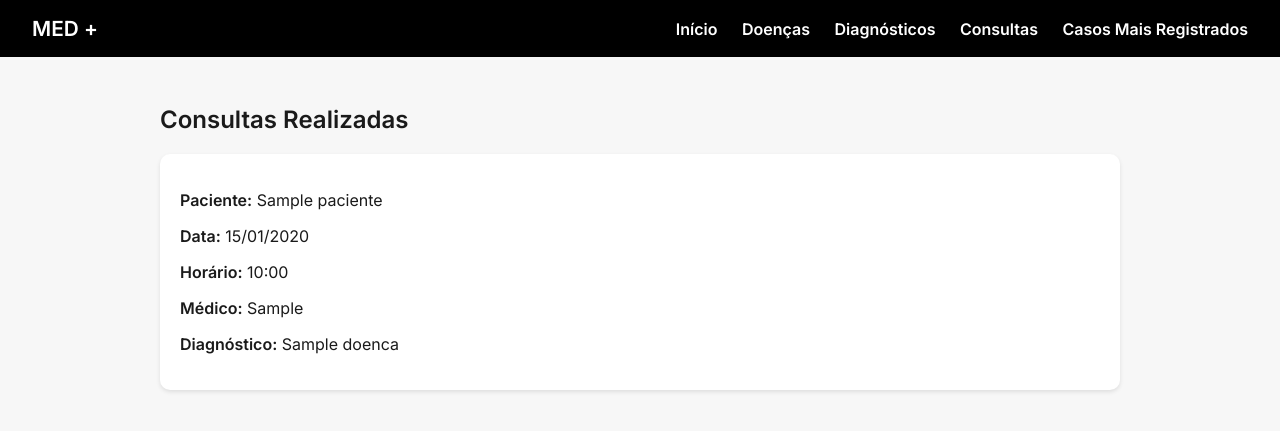
After one commit to VladimirPriviet/MED, a Django app: page /consultas/ in a window 1280 px wide. The commit adds this page. Shown: the top 431 px of the page. Run offline with Django 5.2, Linux system fonts and the light colour scheme; tables that the repository leaves empty hold one stand-in row (values such as "Sample post").

Commit message:
Add files via upload

```diff
--- a/app/forms.py
+++ b/app/forms.py
@@ -45,7 +45,6 @@ class DiagnosticoForm(forms.ModelForm):
             Submit('submit', 'Salvar Diagnóstico', css_class='btn btn-success mt-2')
         )
 
-# Formulários para Sintoma e Doença (opcional, mas útil para o admin ou futuras telas de cadastro)
 class SintomaForm(forms.ModelForm):
     class Meta:
         model = Sintoma
--- a/app/models.py
+++ b/app/models.py
@@ -27,7 +27,7 @@ class Sintoma(models.Model):
         verbose_name = "Sintoma"
         verbose_name_plural = "Sintomas"
 
-class Doenca(models.Model): # <<< ESTA CLASSE PRECISA SER ADICIONADA OU VERIFICADA
+class Doenca(models.Model):
     nome = models.CharField(max_length=200, unique=True, verbose_name="Nome da Doença")
     descricao = models.TextField(blank=True, null=True, verbose_name="Descrição da Doença")
     sintomas_comuns = models.ManyToManyField(Sintoma, blank=True, verbose_name="Sintomas Comuns")
@@ -41,7 +41,7 @@ class Doenca(models.Model): # <<< ESTA CLASSE PRECISA SER ADICIONADA OU VERIFICA
 
 class Diagnostico(models.Model):
     paciente = models.ForeignKey(Paciente, on_delete=models.CASCADE, verbose_name="Paciente")
-    doenca = models.ForeignKey(Doenca, on_delete=models.CASCADE, verbose_name="Doença Diagnosticada") # Depende da Doenca
+    doenca = models.ForeignKey(Doenca, on_delete=models.CASCADE, verbose_name="Doença Diagnosticada")
     data_diagnostico = models.DateField(auto_now_add=True, verbose_name="Data do Diagnóstico")
     observacoes = models.TextField(blank=True, null=True, verbose_name="Observações do Diagnóstico")
     arquivo_diagnostico = models.FileField(upload_to='diagnosticos/', blank=True, null=True, verbose_name="Anexar Arquivo")
@@ -53,3 +53,18 @@ class Diagnostico(models.Model):
         verbose_name = "Diagnóstico"
         verbose_name_plural = "Diagnósticos"
         ordering = ['-data_diagnostico']
+
+class Consulta(models.Model):
+    data = models.DateField(verbose_name="Data da Consulta")
+    horario = models.TimeField(verbose_name="Horário")
+    medico = models.CharField(max_length=100, verbose_name="Médico Responsável")
+    paciente = models.ForeignKey(Paciente, on_delete=models.CASCADE, verbose_name="Paciente")
+    diagnostico = models.ForeignKey(Diagnostico, on_delete=models.SET_NULL, null=True, blank=True, verbose_name="Diagnóstico")
+
+    def __str__(self):
+        return f"{self.paciente.nome} - {self.data} às {self.horario}"
+
+    class Meta:
+        verbose_name = "Consulta"
+        verbose_name_plural = "Consultas"
+        ordering = ['-data', '-horario']
--- /dev/null
+++ b/app/templates/Consultas.html
@@ -0,0 +1,25 @@
+{% extends 'base.html' %}
+
+{% block conteudo %}
+  <h2>Consultas Realizadas</h2>
+
+  {% if consultas %}
+    {% for consulta in consultas %}
+      <div class="card" style="margin-bottom: 20px; padding: 20px; border-radius: 10px; background: #fff; box-shadow: 0 2px 4px rgba(0,0,0,0.1);">
+        <p><strong>Paciente:</strong> {{ consulta.paciente.nome }}</p>
+        <p><strong>Data:</strong> {{ consulta.data|date:"d/m/Y" }}</p>
+        <p><strong>Horário:</strong> {{ consulta.horario|time:"H:i" }}</p>
+        <p><strong>Médico:</strong> {{ consulta.medico }}</p>
+        <p><strong>Diagnóstico:</strong>
+          {% if consulta.diagnostico %}
+            {{ consulta.diagnostico.doenca.nome }}
+          {% else %}
+            <em>Não informado</em>
+          {% endif %}
+        </p>
+      </div>
+    {% endfor %}
+  {% else %}
+    <p>Nenhuma consulta registrada.</p>
+  {% endif %}
+{% endblock %}
--- a/app/templates/base.html
+++ b/app/templates/base.html
@@ -49,11 +49,15 @@
   <nav>
     <div style="color: white; font-weight: bold; font-size: 1.3rem;">MED +</div>
     <div>
-      <a href="/">Início</a>
-      <a href="/doenças/">Doenças</a>
-      <a href="/diagnosticos/">Diagnósticos</a>
+      <a href="{% url 'index' %}">Início</a>
+      <a href="{% url 'doencas' %}">Doenças</a>
+      <a href="{% url 'diagnosticos_list' %}">Diagnósticos</a>
+      <a href="{% url 'consultas' %}">Consultas</a>
+      <a href="{% url 'casos_mais_registrados' %}">Casos Mais Registrados</a>
     </div>
   </nav>
+
+
   <div class="container">
     {% block conteudo %}{% endblock %}
   </div>
--- a/app/views.py
+++ b/app/views.py
@@ -1,23 +1,42 @@
-# app/views.py
 from django.shortcuts import render, redirect, get_object_or_404
 from django.views import View
-from django.contrib import messages # Importe messages se for usar
-from .models import Paciente, Sintoma, Doenca, Diagnostico # Certifique-se de que todas as models necessárias estão importadas
-from .forms import PacienteForm, DiagnosticoForm, SintomaForm, DoencaForm # Importe todos os formulários se for usar
+from django.contrib import messages
+from django.db.models import Count
+from .models import Paciente, Sintoma, Doenca, Diagnostico, Consulta
+from .forms import PacienteForm, DiagnosticoForm, SintomaForm, DoencaForm
+
 
 class IndexView(View):
     def get(self, request, *args, **kwargs):
         return render(request, 'index.html')
 
-class PacientesListView(View): # Nome alterado para clareza e consistência com a lista
+
+class PacientesListView(View):
     def get(self, request, *args, **kwargs):
         pacientes = Paciente.objects.all()
         return render(request, 'pacientes.html', {'pacientes': pacientes})
 
-class DiagnosticosListView(View): # Nome alterado para clareza e consistência com a lista
+
+class DiagnosticosListView(View):
     def get(self, request, *args, **kwargs):
-        diagnosticos = Diagnostico.objects.all() # Alterado para all() para simplificar o exemplo, select_related pode ser adicionado depois
+        diagnosticos = Diagnostico.objects.all()
         return render(request, 'diagnosticos.html', {'diagnosticos': diagnosticos})
 
-# ... (adicione as outras views que eu forneci anteriormente, como PacienteDetailView, PacienteCreateView, etc.)
-# ... (adicione as views para Sintomas e Doenças, se necessário)
+
+def doencas_view(request):
+    doencas = Doenca.objects.all()
+    return render(request, 'doencas.html', {'doencas': doencas})
+
+
+class ConsultasListView(View):
+    def get(self, request, *args, **kwargs):
+        consultas = Consulta.objects.all()
+        return render(request, 'consultas.html', {'consultas': consultas})
+
+
+class CasosMaisRegistradosView(View):
+    def get(self, request, *args, **kwargs):
+        casos = Doenca.objects.annotate(
+            quantidade=Count('diagnostico')
+        ).order_by('-quantidade')[:3]
+        return render(request, 'casosemalta.html', {'casos': casos})
--- a/config/urls.py
+++ b/config/urls.py
@@ -1,14 +1,16 @@
-# config/urls.py
 from django.contrib import admin
 from django.urls import path
-# Importe as views com os nomes corretos (ListView)
-from app.views import IndexView, PacientesListView, DiagnosticosListView
+from app import views  # <-- esta linha é essencial!
+from app.views import ConsultasListView  # ✅ CORRETO
+
 
 urlpatterns = [
     path('admin/', admin.site.urls),
-    path('', IndexView.as_view(), name='index'),
-    # Use as views com os nomes corretos (ListView)
-    path('pacientes/', PacientesListView.as_view(), name='pacientes_list'), # Nome da URL para consistência
-    path('diagnosticos/', DiagnosticosListView.as_view(), name='diagnosticos_list'), # Nome da URL para consistência
+    path('', views.IndexView.as_view(), name='index'),
+    path('pacientes/', views.PacientesListView.as_view(), name='pacientes_list'),
+    path('diagnosticos/', views.DiagnosticosListView.as_view(), name='diagnosticos_list'),
+    path('doencas/', views.doencas_view, name='doencas'),
+    path('consultas/', ConsultasListView.as_view(), name='consultas'),
+    path('casos-mais-registrados/', views.CasosMaisRegistradosView.as_view(), name='casos_mais_registrados'),
 
 ]
```
Also changed, not shown: app/admin.py (+6 -1 lines), app/templates/casosemalta.html (added, +28 -0 lines), app/templates/diagnosticos.html (+15 -9 lines), app/templates/doencas.html (added, +25 -0 lines), app/templates/medicos_mais_presentes.html (added, +27 -0 lines), app/migrations/0002_consulta.py (added).
